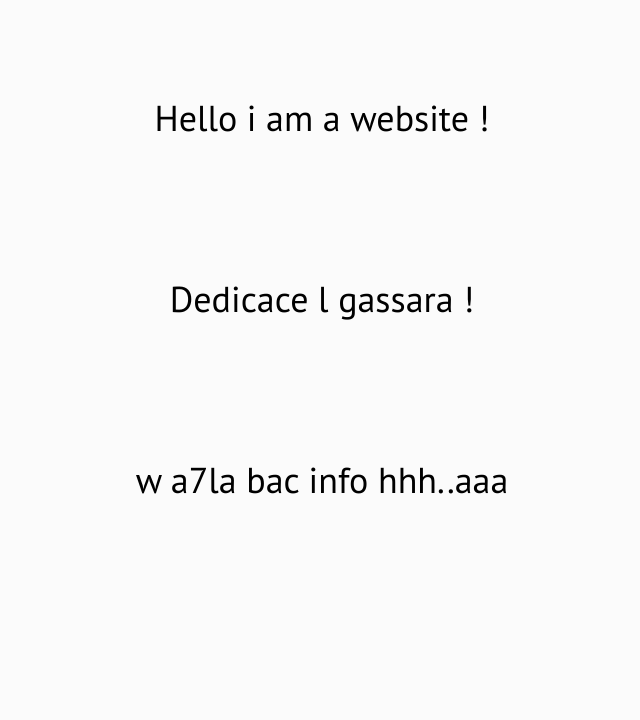
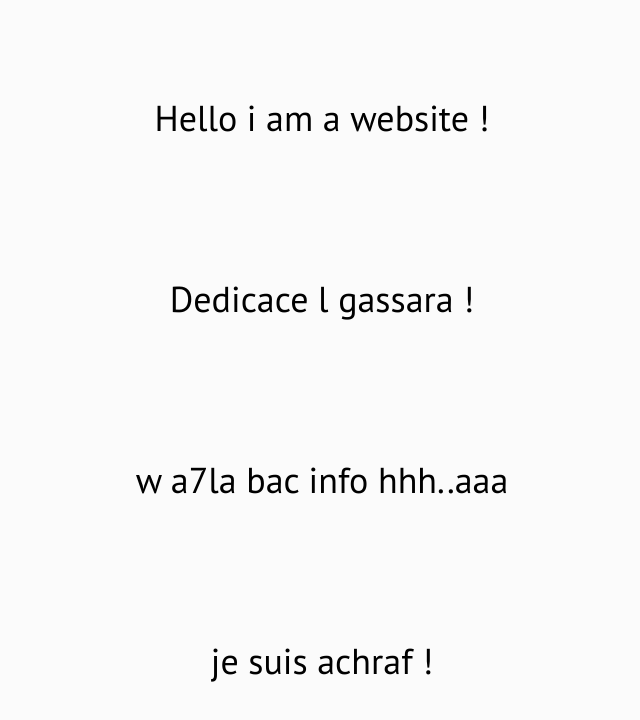
Before and after one commit to medachraff/Firstwebsite, a Next.js app: page / in a window 1280 px wide. Shown: the top 720 px of the page, without its empty margins (318-958 px from the left). Built offline with nearby package versions, Linux system fonts and the light colour scheme.

Commit message:
Update index.js
aa

```diff
--- a/pages/index.js
+++ b/pages/index.js
@@ -8,6 +8,8 @@ const Home = () => (
     <h1>Hello i am a website !</h1>
     <h1>Dedicace l gassara !</h1>
     <h1>w a7la bac info hhh..aaa</h1>
+    <h1>je suis achraf !</h1>
+
 
     <div className="card-grid"></div>
   </div>
```
